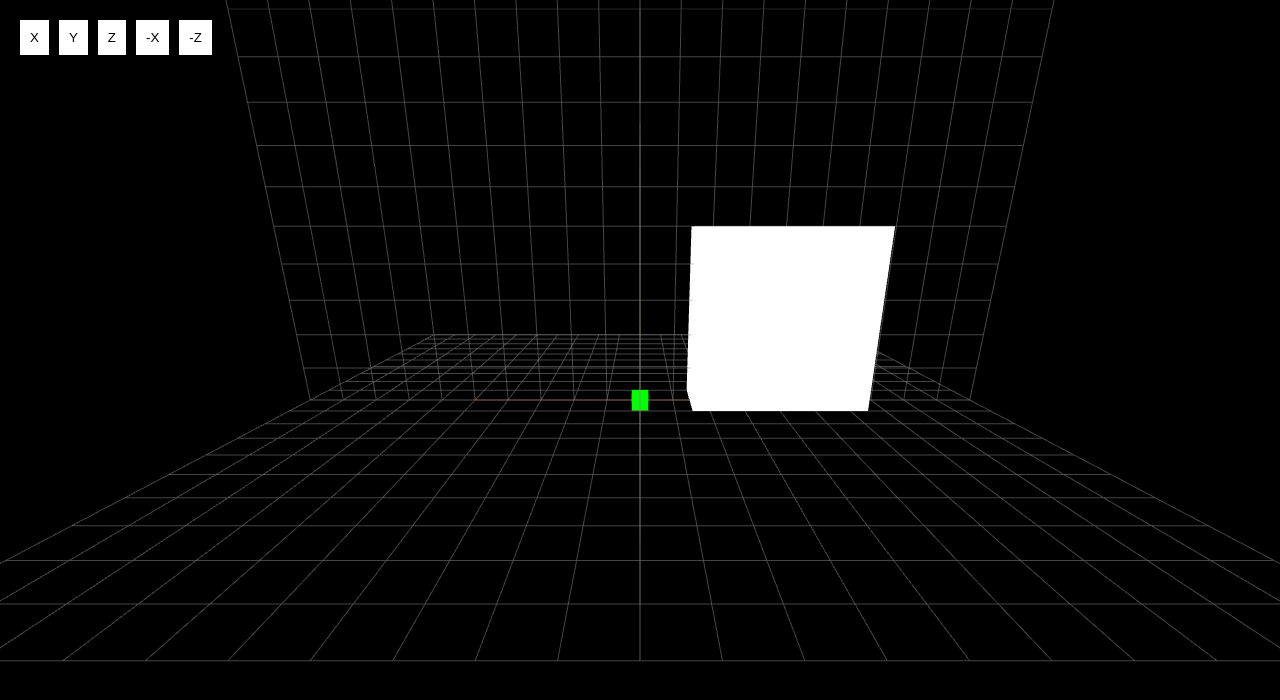
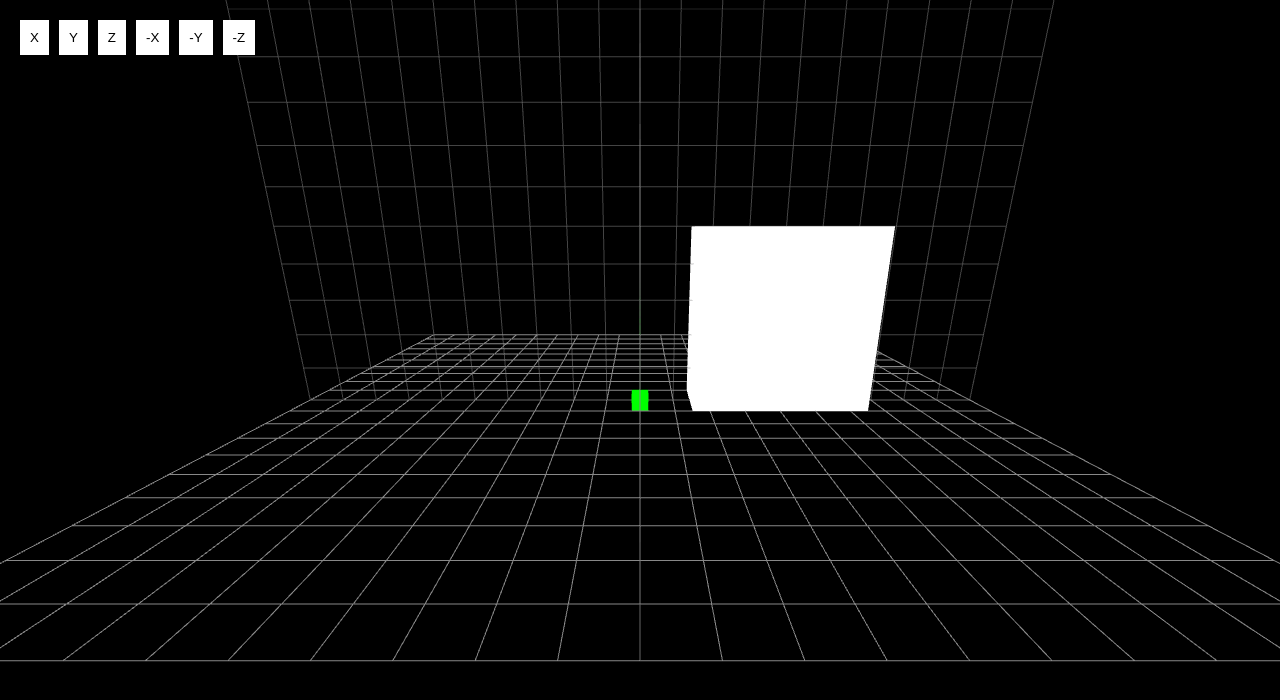
Before and after one commit to LesPov/threevs1, a website built with Parcel: page src/index.html in a window 1280 px wide. Built offline with nearby package versions, Linux system fonts and the light colour scheme; animation ran at ten frames a second.

Commit message:
se modificaron unas cosas  pero toca mejroar el renderisado del grid

```diff
--- a/src/componets/axisControls.ts
+++ b/src/componets/axisControls.ts
@@ -14,7 +14,8 @@ const moveCameraToAxis = (axis: string) => {
             camera.position.set(0, 15, 0);
             break;
         case '-y':
-            return; // No hacer nada para el eje -y
+            camera.position.set(0, -15, 0);
+            break; // No hacer nada para el eje -y
         case 'z':
             camera.position.set(0, 0, 15);
             break;
--- a/src/componets/controls.ts
+++ b/src/componets/controls.ts
@@ -5,9 +5,6 @@ import { renderer } from './renderer';
 const controls = new OrbitControls(camera, renderer.domElement);
 controls.enableDamping = true;
 controls.dampingFactor = 0.25;
-// Configura los límites del movimiento de la cámara
 controls.maxPolarAngle = Math.PI / 2; // Limita la cámara a no moverse por debajo del plano XY
-
-controls.update();
-
+controls.minPolarAngle = 0;
 export { controls };
--- a/src/componets/grid.ts
+++ b/src/componets/grid.ts
@@ -6,8 +6,7 @@ const addGrid = (scene: THREE.Scene) => {
 
     // Cuadrícula horizontal
     const gridHelper = new THREE.GridHelper(size, divisions, 0x444444);
-    gridHelper.material.opacity = 0.5;
-    gridHelper.material.transparent = true;
+
     scene.add(gridHelper);
 
     // Cuadrícula vertical (XZ plane)
--- a/src/componets/renderer.ts
+++ b/src/componets/renderer.ts
@@ -3,9 +3,7 @@ import * as THREE from 'three';
 const renderer = new THREE.WebGLRenderer({ antialias: true });
 renderer.setPixelRatio(window.devicePixelRatio);
 renderer.setSize(window.innerWidth, window.innerHeight);
+renderer.localClippingEnabled = true; // Asegura que está habilitado
 document.body.appendChild(renderer.domElement);
 
-// Configuración para evitar que la cuadrícula y los ejes desaparezcan al acercarse
-renderer.localClippingEnabled = true;
-
 export { renderer };
--- a/src/componets/scene.ts
+++ b/src/componets/scene.ts
@@ -2,35 +2,34 @@ import * as THREE from 'three';
 
 const scene = new THREE.Scene();
 
-// Helper para los ejes
-const axesHelper = new THREE.AxesHelper(5);
-scene.add(axesHelper);
+// Materiales para los ejes con desplazamiento para evitar Z-fighting
+const materialX = new THREE.LineBasicMaterial({ color: 0xff0000, linewidth: 2, polygonOffset: true, polygonOffsetFactor: 1, polygonOffsetUnits: 1 });
+const materialY = new THREE.LineBasicMaterial({ color: 0x00ff00, linewidth: 2, polygonOffset: true, polygonOffsetFactor: 1, polygonOffsetUnits: 1 });
+const materialZ = new THREE.LineBasicMaterial({ color: 0x0000ff, linewidth: 2, polygonOffset: true, polygonOffsetFactor: 1, polygonOffsetUnits: 1 });
+
+// Función para crear un eje
+const createAxis = (points: THREE.Vector3[], material: THREE.LineBasicMaterial) => {
+    const geometry = new THREE.BufferGeometry().setFromPoints(points);
+    return new THREE.Line(geometry, material);
+};
+
+// Crear y añadir ejes positivos
+const xAxis = createAxis([new THREE.Vector3(0, 0, 0), new THREE.Vector3(5, 0, 0)], materialX);
+const yAxis = createAxis([new THREE.Vector3(0, 0, 0), new THREE.Vector3(0, 5, 0)], materialY);
+const zAxis = createAxis([new THREE.Vector3(0, 0, 0), new THREE.Vector3(0, 0, 5)], materialZ);
+scene.add(xAxis);
+scene.add(yAxis);
+scene.add(zAxis);
 
 // Añadir líneas adicionales para resaltar los ejes negativos
 const addNegativeAxes = () => {
-    // Material para el eje negativo X (rojo)
-    const materialX = new THREE.LineBasicMaterial({ color: 0xfb4901 });
-
-    // Material para el eje negativo Z (azul)
-    const materialZ = new THREE.LineBasicMaterial({ color: 0x0070ff });
-
     // Línea para el eje negativo X
-    const pointsX = [];
-    pointsX.push(new THREE.Vector3(-5, 0, 0));
-    pointsX.push(new THREE.Vector3(0, 0, 0));
-    const geometryX = new THREE.BufferGeometry().setFromPoints(pointsX);
-    const lineX = new THREE.Line(geometryX, materialX);
-    scene.add(lineX);
-
-
+    const negXAxis = createAxis([new THREE.Vector3(-5, 0, 0), new THREE.Vector3(0, 0, 0)], materialX);
+    scene.add(negXAxis);
 
     // Línea para el eje negativo Z
-    const pointsZ = [];
-    pointsZ.push(new THREE.Vector3(0, 0, -5));
-    pointsZ.push(new THREE.Vector3(0, 0, 0));
-    const geometryZ = new THREE.BufferGeometry().setFromPoints(pointsZ);
-    const lineZ = new THREE.Line(geometryZ, materialZ);
-    scene.add(lineZ);
+    const negZAxis = createAxis([new THREE.Vector3(0, 0, -5), new THREE.Vector3(0, 0, 0)], materialZ);
+    scene.add(negZAxis);
 };
 
 addNegativeAxes();
--- a/src/index.html
+++ b/src/index.html
@@ -13,6 +13,7 @@
         <button data-axis="y">Y</button>
         <button data-axis="z">Z</button>
         <button data-axis="-x">-X</button>
+        <button data-axis="-y">-Y </button>
         <button data-axis="-z">-Z</button>
     </div>
     <script type="module" src="./index.ts"></script>
```
Also changed, not shown: dist/index.html, 2 other files.
